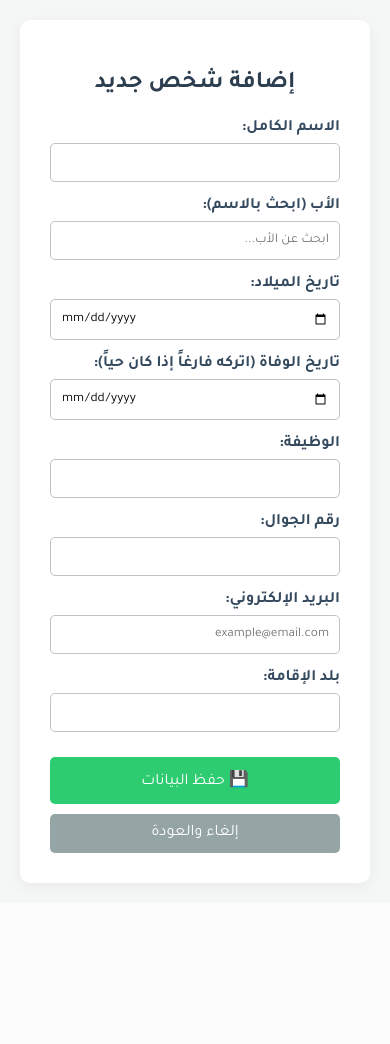
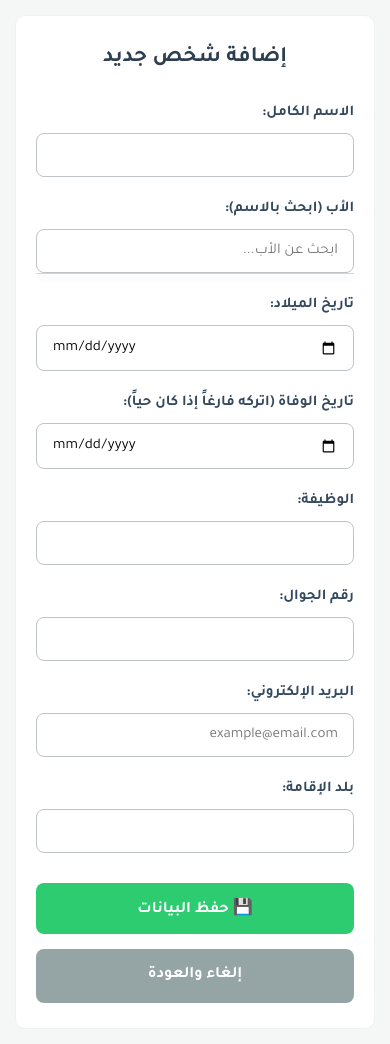
Before and after one commit to waseemshamma-sudo/family-tree, a Flask app: page /add in a window 390 px wide. Before the commit the page ends 888 px from the top, so only its background shows below. Run offline with Flask 3, Linux system fonts and the light colour scheme; the visitor is signed in with stand-in values (Sample User, id 1); data that the repository does not hold is empty; some libraries are stand-ins or nearby versions.

Commit message:
Update edit.html

```diff
--- a/templates/edit.html
+++ b/templates/edit.html
@@ -2,21 +2,88 @@
 <html lang="ar" dir="rtl">
 <head>
     <meta charset="UTF-8">
+    <!-- إضافة وسم التجاوب مع الجوال -->
+    <meta name="viewport" content="width=device-width, initial-scale=1.0">
     <title>{{ action }}</title>
     <link href="https://fonts.googleapis.com/css2?family=Tajawal:wght@400;700&display=swap" rel="stylesheet">
     <style>
-        body { font-family: 'Tajawal', sans-serif; background: #f4f7f6; margin: 0; padding: 20px; }
-        .container { max-width: 600px; margin: auto; background: white; padding: 30px; border-radius: 10px; box-shadow: 0 4px 15px rgba(0,0,0,0.05); }
-        h2 { text-align: center; color: #2c3e50; }
-        .form-group { margin-bottom: 15px; position: relative; }
-        label { display: block; margin-bottom: 5px; color: #34495e; font-weight: bold; }
-        input, select { width: 100%; padding: 10px; border: 1px solid #bdc3c7; border-radius: 5px; font-family: 'Tajawal'; box-sizing: border-box; }
-        button { width: 100%; padding: 12px; background: #2ecc71; color: white; border: none; border-radius: 5px; cursor: pointer; font-size: 16px; font-family: 'Tajawal'; margin-top: 10px; }
-        .btn-back { background: #95a5a6; text-decoration: none; display: block; text-align: center; padding: 10px; border-radius: 5px; color: white; margin-top: 10px; }
+        * { box-sizing: border-box; }
+        body { font-family: 'Tajawal', sans-serif; background: #f4f7f6; margin: 0; padding: 20px; line-height: 1.6; }
+        .container { max-width: 600px; margin: auto; background: white; padding: 40px 30px; border-radius: 12px; box-shadow: 0 4px 20px rgba(0,0,0,0.08); }
+        h2 { text-align: center; color: #2c3e50; margin-top: 0; margin-bottom: 25px; font-size: 24px; }
 
-        .autocomplete-items { position: absolute; border: 1px solid #d4d4d4; border-bottom: none; border-top: none; z-index: 99; top: 100%; left: 0; right: 0; background: white; border-radius: 0 0 5px 5px; max-height: 200px; overflow-y: auto; }
-        .autocomplete-items div { padding: 10px; cursor: pointer; background-color: #fff; border-bottom: 1px solid #d4d4d4; }
-        .autocomplete-items div:hover { background-color: #e9e9e9; }
+        .form-group { margin-bottom: 20px; position: relative; }
+        label { display: block; margin-bottom: 8px; color: #34495e; font-weight: bold; font-size: 15px; }
+
+        input, select {
+            width: 100%;
+            padding: 12px 15px;
+            border: 1px solid #bdc3c7;
+            border-radius: 8px;
+            font-family: 'Tajawal', sans-serif;
+            font-size: 15px;
+            outline: none;
+            transition: border-color 0.3s, box-shadow 0.3s;
+        }
+        input:focus, select:focus { border-color: #3498db; box-shadow: 0 0 5px rgba(52, 152, 219, 0.3); }
+
+        /* الأزرار */
+        button {
+            width: 100%;
+            padding: 14px;
+            background: #2ecc71;
+            color: white;
+            border: none;
+            border-radius: 8px;
+            cursor: pointer;
+            font-size: 16px;
+            font-family: 'Tajawal', sans-serif;
+            font-weight: bold;
+            margin-top: 10px;
+            transition: all 0.3s;
+        }
+        button:hover { background: #27ae60; transform: translateY(-2px); }
+
+        .btn-back {
+            background: #95a5a6;
+            text-decoration: none;
+            display: block;
+            text-align: center;
+            padding: 14px;
+            border-radius: 8px;
+            color: white;
+            margin-top: 15px;
+            font-weight: bold;
+            font-size: 16px;
+            transition: all 0.3s;
+        }
+        .btn-back:hover { background: #7f8c8d; transform: translateY(-2px); }
+
+        /* قائمة البحث المنسدلة */
+        .autocomplete-items {
+            position: absolute;
+            border: 1px solid #d4d4d4;
+            border-top: none;
+            z-index: 99;
+            top: 100%;
+            left: 0;
+            right: 0;
+            background: white;
+            border-radius: 0 0 8px 8px;
+            max-height: 200px;
+            overflow-y: auto;
+            box-shadow: 0 4px 6px rgba(0,0,0,0.1);
+        }
+        .autocomplete-items div { padding: 12px 15px; cursor: pointer; background-color: #fff; border-bottom: 1px solid #eee; font-size: 15px; transition: background 0.2s; }
+        .autocomplete-items div:hover { background-color: #f0f4f8; color: #2980b9; font-weight: bold; }
+        .autocomplete-items div:last-child { border-bottom: none; }
+
+        /* ✅ تحسينات الجوال */
+        @media (max-width: 768px) {
+            body { padding: 15px; }
+            .container { padding: 25px 20px; box-shadow: none; border: 1px solid #eef2f5; border-radius: 10px; }
+            h2 { font-size: 22px; }
+        }
     </style>
 </head>
 <body>
@@ -54,13 +121,13 @@
             </div>
             <div class="form-group">
                 <label>رقم الجوال:</label>
-                <input type="text" name="phone" value="{{ person.phone|string|replace('.0', '') if person and person.phone else '' }}">
+                <input type="text" name="phone" dir="ltr" style="text-align: right;" value="{{ person.phone|string|replace('.0', '') if person and person.phone else '' }}">
             </div>
 
             <!-- حقل البريد الإلكتروني الجديد -->
             <div class="form-group">
                 <label>البريد الإلكتروني:</label>
-                <input type="email" name="email" value="{{ person.email if person else '' }}" placeholder="example@email.com">
+                <input type="email" name="email" dir="ltr" style="text-align: right;" value="{{ person.email if person else '' }}" placeholder="example@email.com">
             </div>
             <div class="form-group">
                 <label>بلد الإقامة:</label>
@@ -72,7 +139,7 @@
         </form>
     </div>
 
-    <!-- كود JavaScript للبحث الفوري عن الأب -->
+    <!-- كود JavaScript للبحث الفوري عن الأب (مع الحفاظ على التأخير لتخفيف الضغط) -->
     <script>
         const fInput = document.getElementById('search_father');
         const fHidden = document.getElementById('father_id');
@@ -113,41 +180,4 @@
         });
     </script>
 </body>
-
-    <script>
-        const fInput = document.getElementById('search_father');
-        const fHidden = document.getElementById('father_id');
-        const fList = document.getElementById('list_father');
-
-        // تعبئة الحقل إذا كان هناك أب موجود مسبقاً
-        if (fHidden.value && fHidden.value !== '0') {
-            // (الكود البرمجي في القالب أعلاه يتكفل بجلب الاسم الصحيح)
-        }
-
-        fInput.addEventListener('input', function() {
-            const val = this.value;
-            fHidden.value = "0"; // تصفير المعرف حتى يتم الاختيار
-            fList.innerHTML = "";
-            if (!val) return;
-
-            fetch('/api/search_people?q=' + encodeURIComponent(val))
-                .then(res => res.json())
-                .then(data => {
-                    data.results.forEach(item => {
-                        const div = document.createElement("div");
-                        div.innerHTML = item.text;
-                        div.addEventListener("click", function() {
-                            fInput.value = item.text;
-                            fHidden.value = item.id;
-                            fList.innerHTML = "";
-                        });
-                        fList.appendChild(div);
-                    });
-                });
-        });
-        document.addEventListener("click", function(e) {
-            if (e.target !== fInput) fList.innerHTML = "";
-        });
-    </script>
-</body>
 </html>
```
